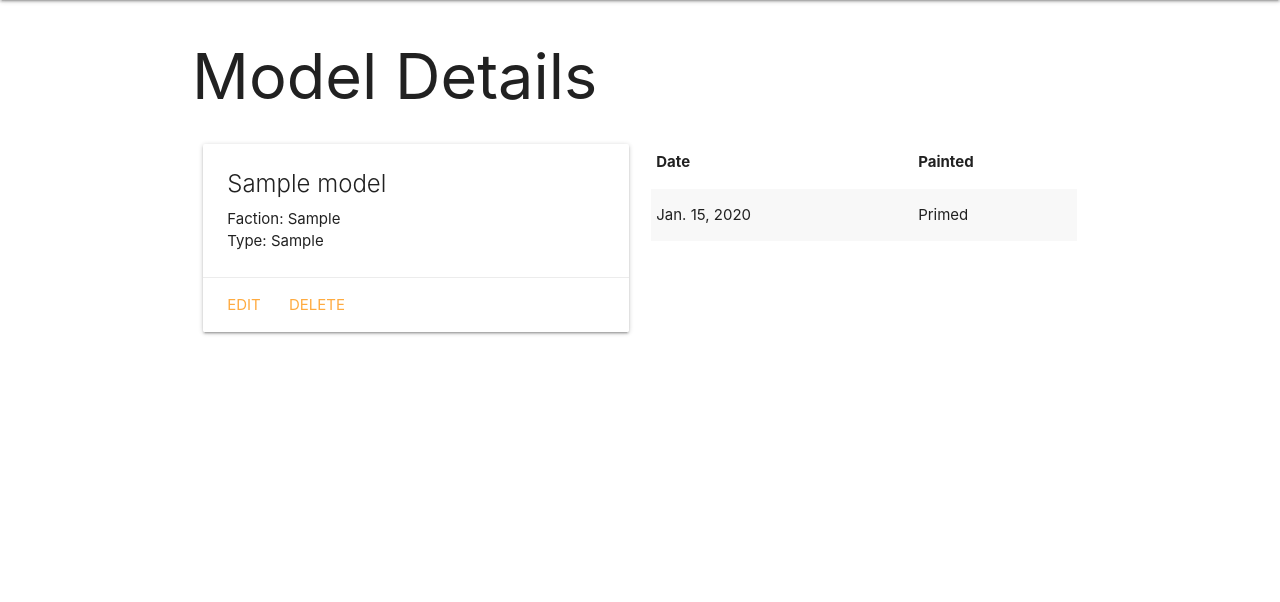
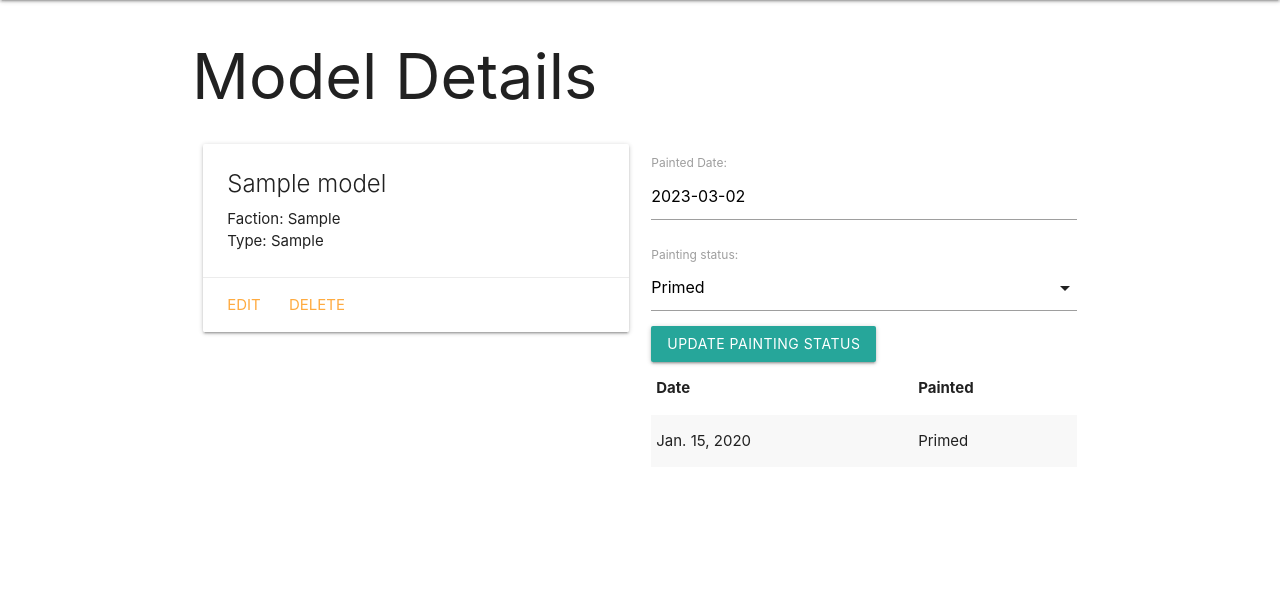
Before and after one commit to wKategianes/warhammer40kcollector, a Django app: page /models/1/ in a window 1280 px wide. Shown: the part 64-666 px from the top of the page. Run offline with Django 4.2, Linux system fonts and the light colour scheme; tables that the repository leaves empty hold one stand-in row (values such as "Sample post").

Commit message:
Updated detail.html

```diff
--- /dev/null
+++ b/main_app/forms.py
@@ -0,0 +1,7 @@
+from django.forms import ModelForm
+from .models import Painting
+
+class PaintingForm(ModelForm):
+    class Meta:
+        model = Painting
+        fields = ['date', 'painting_status']
--- a/main_app/models.py
+++ b/main_app/models.py
@@ -6,8 +6,6 @@ class Model(models.Model):
     name = models.CharField(max_length=100)
     faction = models.CharField(max_length=100)
     type = models.CharField(max_length=100)
-
-
 
 # Changing this instance method
 # does nto impact the database, therefore
--- a/main_app/templates/base.html
+++ b/main_app/templates/base.html
@@ -9,6 +9,7 @@
   <title>Warhammer 40k Collector</title>
   <link rel="stylesheet" href="https://cdnjs.cloudflare.com/ajax/libs/materialize/1.0.0/css/materialize.min.css">
   <link rel="stylesheet" type="text/css" href="{% static 'css/style.css' %}">
+  <script src="https://cdnjs.cloudflare.com/ajax/libs/materialize/1.0.0/js/materialize.min.js"></script>
 </head>
 <body>
   <header class="navbar-fixed">
--- a/main_app/templates/models/detail.html
+++ b/main_app/templates/models/detail.html
@@ -19,6 +19,12 @@
   </div>
   <!-- New Markup Below -->
   <div class="col s6">
+    <form method="POST">
+        {% csrf_token %}
+        <!-- Render the inputs -->
+        {{ painting_form.as_p }}
+        <input type="submit" class="btn" value="Update Painting Status">
+      </form>
     <table class="striped">
       <thead>
         <tr><th>Date</th><th>Painted</th></tr>
@@ -35,4 +41,19 @@
   </div>
   <!-- New Markup Above -->
 </div>
+
+<script>
+  const dateEl = document.getElementById('id_date');
+  // M is Materialize's global variable
+  M.Datepicker.init(dateEl, {
+    format: 'yyyy-mm-dd',
+    defaultDate: new Date(),
+    setDefaultDate: true,
+    autoClose: true
+  });
+
+  const selectEl = document.getElementById('id_painting_status');
+  M.FormSelect.init(selectEl);
+</script>
+
 {% endblock %}
--- a/main_app/views.py
+++ b/main_app/views.py
@@ -1,6 +1,7 @@
 from django.shortcuts import render
 from django.views.generic.edit import CreateView, UpdateView, DeleteView
 from .models import Model
+from .forms import PaintingForm
 
 
 # Create your views here.
@@ -20,7 +21,9 @@ def models_index(request):
 
 def models_detail(request, model_id):
     model = Model.objects.get(id=model_id)
-    return render(request, 'models/detail.html', {'model': model})
+    # instantiate PaintingForm to be rendered in the template
+    painting_form = PaintingForm()
+    return render(request, 'models/detail.html', {'model': model, 'painting_form': painting_form})
 
 class ModelCreate(CreateView):
     model = Model
```
Also changed, not shown: main_app/templates/home.html (+4 -11 lines), main_app/migrations/0003_rename_paint_status_painting_painting_status_and_more.py (added), main_app/templates/main_app/model_confirm_delete.html (renamed from main_app/templates/main_app/templates/main_app/model_confirm_delete.html), main_app/templates/main_app/model_form.html (renamed from main_app/templates/main_app/templates/main_app/model_form.html).
